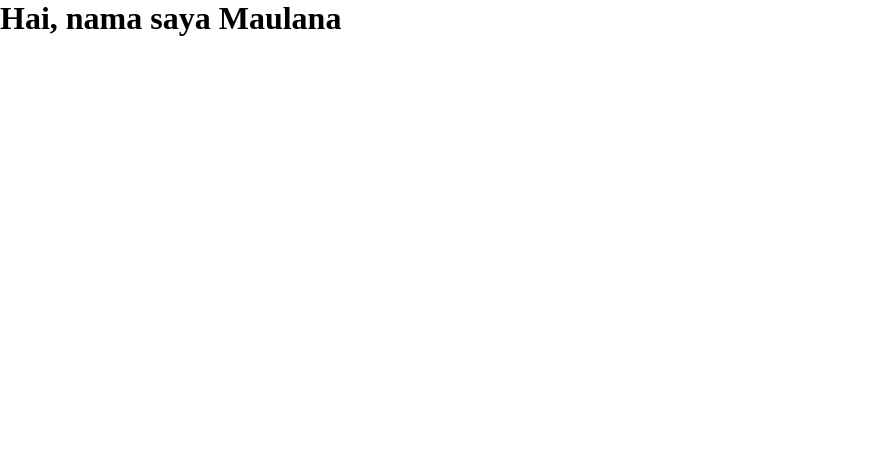
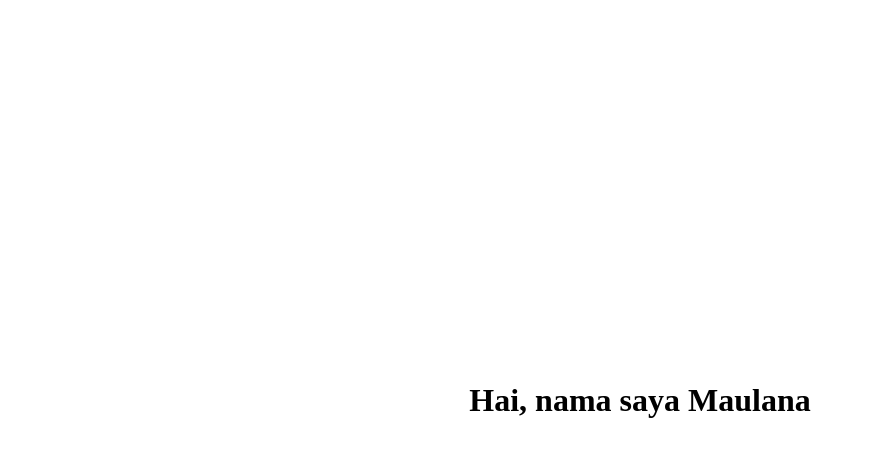
Before and after one commit to maulanwalker/UMPTN-Matrikulasi-Maulana, a plain HTML site: page index.html in a window 1280 px wide. Shown: the whole page, without its empty margins (0-872 px from the left). Drawn offline with Linux system fonts and the light colour scheme.

Commit message:
centering element

```diff
--- a/index.html
+++ b/index.html
@@ -5,13 +5,22 @@
     <meta name="viewport" content="width=device-width, initial-scale=1.0" />
     <title>Tugas Matrikulasi 1</title>
     <style>
-      * {
-        margin: 0;
+      body {
+        margin: auto;
+        padding: 0;
         box-sizing: border-box;
+      }
+      .parent {
+        display: flex;
+        justify-content: center;
+        align-items: center;
+        height: 100vh;
       }
     </style>
   </head>
   <body>
-    <h1>Hai, nama saya Maulana</h1>
+    <div class="parent">
+      <h1>Hai, nama saya Maulana</h1>
+    </div>
   </body>
 </html>
```
